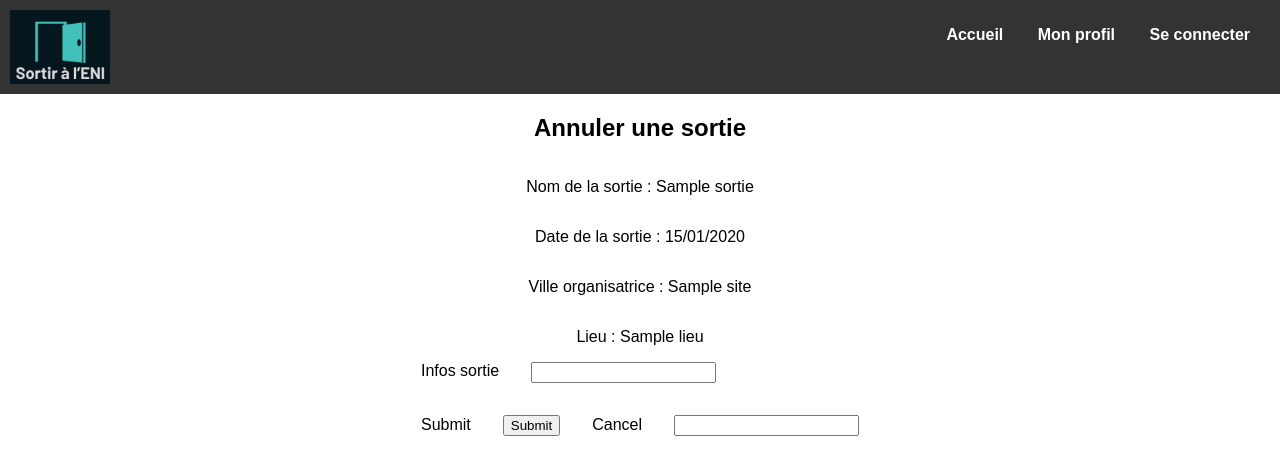
After one commit to Bcharier/eni-bar, a Symfony app: template templates/sortie/cancelSortie.html.twig in a window 1280 px wide. The commit adds this page. Shown: the top 475 px of the page. Run offline with Twig, Linux system fonts and the light colour scheme; the template is opened without the code that fills it: most values are stand-ins (such as "Sample title", 1, 10 or a date in 2020); form fields are guessed from the names that the template uses; some libraries are stand-ins or nearby versions.

Commit message:
Add cancel form

```diff
--- /dev/null
+++ b/public/styles/cancelSortie.css
@@ -0,0 +1,21 @@
+.cancel-container {
+    display: flex;
+    flex-direction: column;
+    justify-content: center;
+    align-items: center;
+    width: 60%;
+    margin: auto;
+}
+
+.motive-container {
+    display: flex;
+    gap: 2rem;
+}
+
+.button-container {
+    display: flex;
+    gap: 2rem;
+    margin-top: 2rem;
+    justify-content: center;
+    align-items: center;
+}
--- a/src/Repository/SortieRepository.php
+++ b/src/Repository/SortieRepository.php
@@ -52,11 +52,11 @@ class SortieRepository extends ServiceEntityRepository
         }
         if (isset($filterData['checkboxRegistered']) && $filterData['checkboxRegistered'] != null) {
             $q->andWhere(':registered MEMBER OF s.participants')
-                ->setParameter('checkboxRegistered', $filterData['checkboxRegistered']);
+                ->setParameter('registered', $filterData['checkboxRegistered']);
         }
         if (isset($filterData['checkboxNotRegistered']) && $filterData['checkboxNotRegistered'] != null) {
             $q->andWhere(':notRegistered NOT MEMBER OF s.participants')
-                ->setParameter('checkboxNotRegistered', $filterData['checkboxNotRegistered']);
+                ->setParameter('notRegistered', $filterData['checkboxNotRegistered']);
         }
         if (isset($filterData['checkboxPast']) && $filterData['checkboxPast']) {
             $q->andWhere('s.dateHeureDebut < :now')
--- /dev/null
+++ b/templates/sortie/cancelSortie.html.twig
@@ -0,0 +1,33 @@
+{% extends 'base.html.twig' %}
+
+{% block stylesheets %}
+    <link rel="stylesheet" href="{{asset('styles/cancelSortie.css')}}">
+{% endblock %}
+
+{% block body %}
+
+    <div class="cancel-container">
+        <h2 class="subtitle">Annuler une sortie</h2>
+        <p>Nom de la sortie : {{sortie.nom}}</p>
+        <p>Date de la sortie :  {{sortie.dateHeureDebut|date('d/m/Y')}}</p>
+        <p>Ville organisatrice : {{sortie.site.nom}}</p>
+        <p>Lieu : {{sortie.lieu.nom}}</p>
+        {{ form_start(form) }}
+
+        <div class="motive-container">
+            {{ form_label(form.infosSortie) }}
+            {{ form_widget(form.infosSortie) }}
+        </div>
+
+        <div class="button-container">
+            {{form_label(form.submit)}}
+            {{form_widget(form.submit)}}
+
+            {{form_label(form.cancel)}}
+            {{form_widget(form.cancel)}}
+        </div>
+
+        {{ form_end(form) }}
+    </div>
+
+{% endblock %}
```
Also changed, not shown: src/Controller/SortieController.php (+23 -21 lines), src/Form/CancelSortieType.php (added, +40 -0 lines), templates/sortie/index.html.twig (+22 -29 lines).
